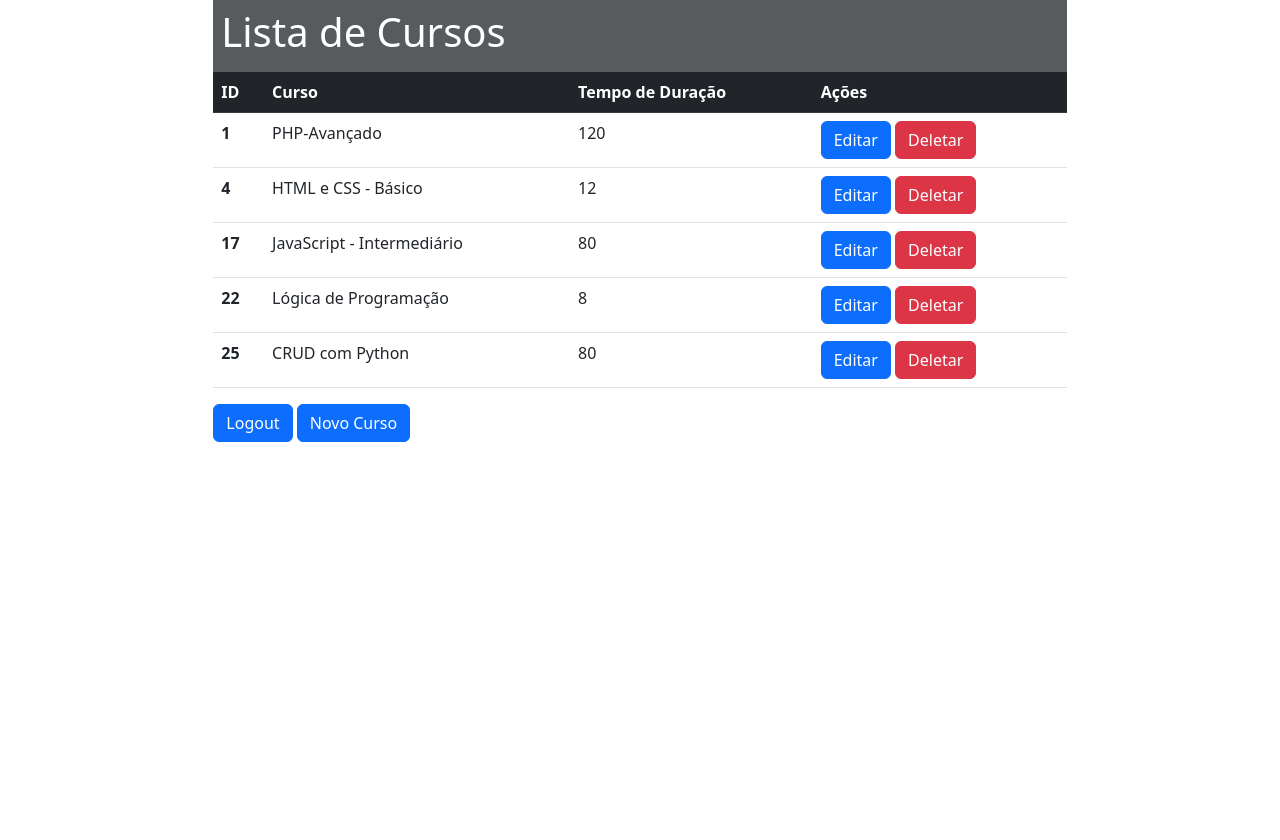
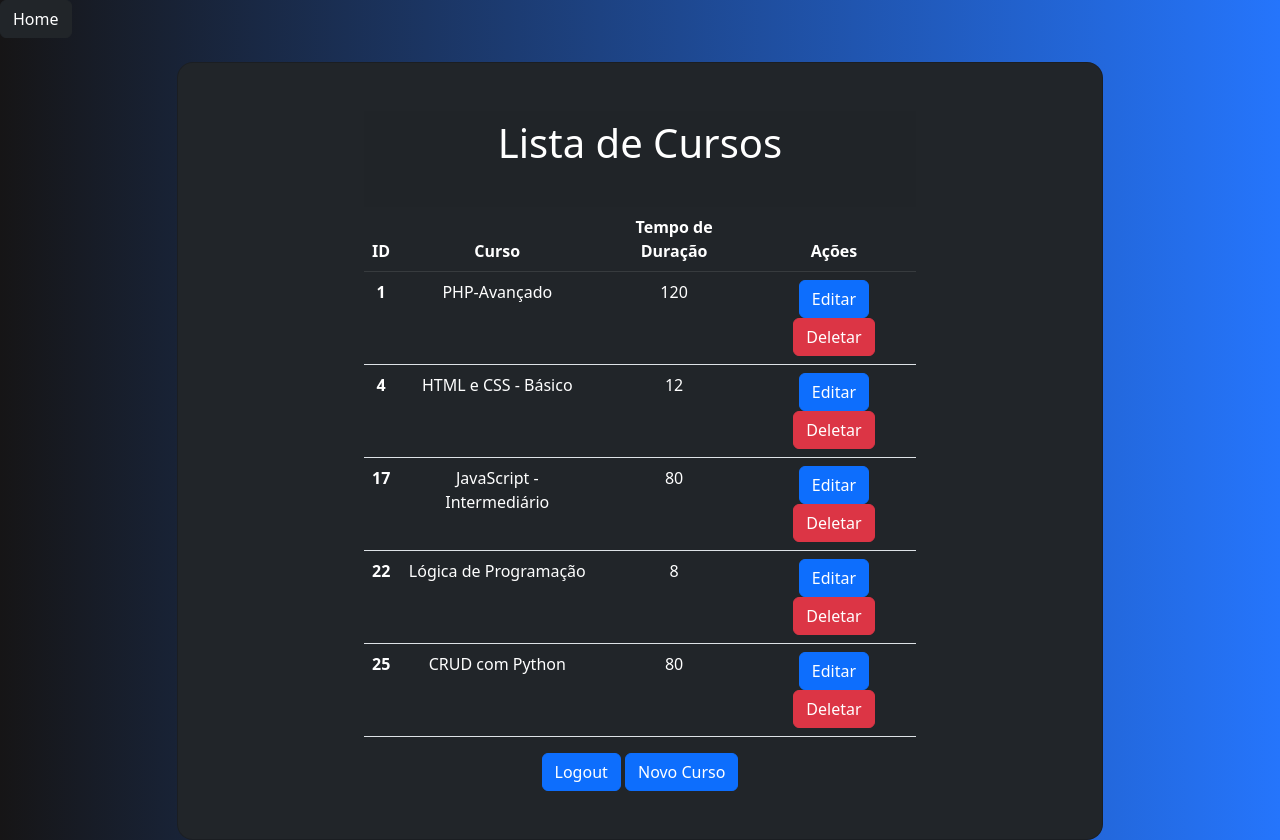
Before and after one commit to geilsonm2/crud, a Django app: page /cursos/ in a window 1280 px wide. Before the commit the page ends 442 px from the top, so only its background shows below. Run offline with Django 4.2, Linux system fonts and the light colour scheme; the visitor is signed in with stand-in values (Sample User, id 1); data comes from the database, SQL or seed files in the repository.

Commit message:
Junção CSS

```diff
--- a/app/templates/cursos.html
+++ b/app/templates/cursos.html
@@ -1,20 +1,20 @@
-<!DOCTYPE html>
-<html lang="pt-br">
+{% extends 'main.html' %}
 
+{% block content %}
+{% if request.user.is_authenticated %}
 
-<head>
-    <meta charset="UTF-8">
-    <title>Cursos</title>
-    <link href="https://cdn.jsdelivr.net/npm/bootstrap@5.2.3/dist/css/bootstrap.min.css" rel="stylesheet" integrity="sha384-rbsA2VBKQhggwzxH7pPCaAqO46MgnOM80zW1RWuH61DGLwZJEdK2Kadq2F9CUG65" crossorigin="anonymous">
-</head>
+<div class="col-12 mt-4 m-auto">
+<div class="container py-10 h-100">
+    <div class="row d-flex justify-content-center align-items-center h-100">
+        <div class="col-12 col-md-8 col-lg-9 col-xl-10">
+            <div class="card bg-dark text-white" style="border-radius: 1rem;">
+                <div class="card-body p-5 text-center">
 
+                    <div class="col-8 m-auto pt-6 pb-6 text-white ">
+                        <div class=" bg-dark p-2 text-white bg-opacity-75">
+                            <h1>Lista de Cursos</h1><br>
+                        </div>
 
-<body>
-    {% if request.user.is_authenticated %}
-    <div class="col-8 m-auto pt-6 pb-6">
-        <div class=" bg-dark p-2 text-white bg-opacity-75">
-            <h1>Lista de Cursos</h1>
-        </div>
                         <table class="table">
                             <thead class="table-dark">
                                 <tr>
@@ -27,14 +27,20 @@
                             <tbody>
                                 {% for dbs in db %}
                                 <tr>
-                    <th scope="row">{{dbs.id}}</th>
-                    <td>{{dbs.curso}}</td>
-                    <td>{{dbs.tempoD}}</td>
+                                    <th scope="row" id="linhaID" class="text-white">{{dbs.id}}</th>
+                                    <td class="text-white">{{dbs.curso}}</td>
+                                    <td class="text-white">{{dbs.tempoD}}</td>
                                     <td>
-                        <a href="/edit/{{dbs.id}}/" class="btn btn-primary">Editar</a>
+                                        <a href="/edit/{{dbs.id}}/" class="btn btn-primary" >Editar</a>
                                         <a href="/delete/{{dbs.id}}/" class="btn btn-danger btnDel">Deletar</a>
                                     </td>
                                 </tr>
+                    </div>
+                </div>
+            </div>
+        </div>
+    </div>
+</div>
     {% endfor %}
 
     </tbody>
@@ -45,14 +51,11 @@
     <a href="/form" class="btn btn-primary">Novo Curso</a>
 </div>
 </div>
-    {% load static %}
-    <script src="{% static 'javascript.js' %}"></script>
+
 {% else %}
 <div class="text-center">
     <h1>Você não tem acesso a essa área!</h1>
 </div>
 {% endif %}
 
-
-</body>
-</html>
+{% endblock %}
--- a/app/templates/main.html
+++ b/app/templates/main.html
@@ -9,10 +9,12 @@
     <link rel = "stylesheet" href="{% static 'css/style.css' %}">
 </head>
 <body>
+    <!-- <a href="/painel" class="btn btn-dark btn-lg active" role="button" aria-pressed="true">Link</a> -->
+    <a href="/painel" button type="button" class="btn btn-dark">Home</button></a>
     {% block content %}
 
     {% endblock %}
 
-    <!-- <script src="{% static 'js/js.js' %}"></script> -->
+    <script src="{% static 'js/js.js' %}"></script>
 </body>
 </html>
--- a/app/templates/painel.html
+++ b/app/templates/painel.html
@@ -1,13 +1,16 @@
 {% extends 'main.html' %}
 
 {% block content %}
+
 <form name="form-painel" id="formPainel" method="post" action="/dologin/">
-    <div class="col-6 mt-4 m-auto">
+
+
 
 
 
         {% csrf_token %}
 
+        <div class="col-6 mt-4 m-auto">
             <div class="container py-10 h-100 mt-8">
                 <div class="row d-flex justify-content-center align-items-center h-100">
                     <div class="col-12 col-md-8 col-lg-9 col-xl-7">
```
Also changed, not shown: app/static/javascript.js (deleted, +0 -41 lines), app/static/js/js.js (+44 -2 lines), app/templates/form.html (+18 -14 lines). Lines whose indentation alone changed are shown as unchanged.
